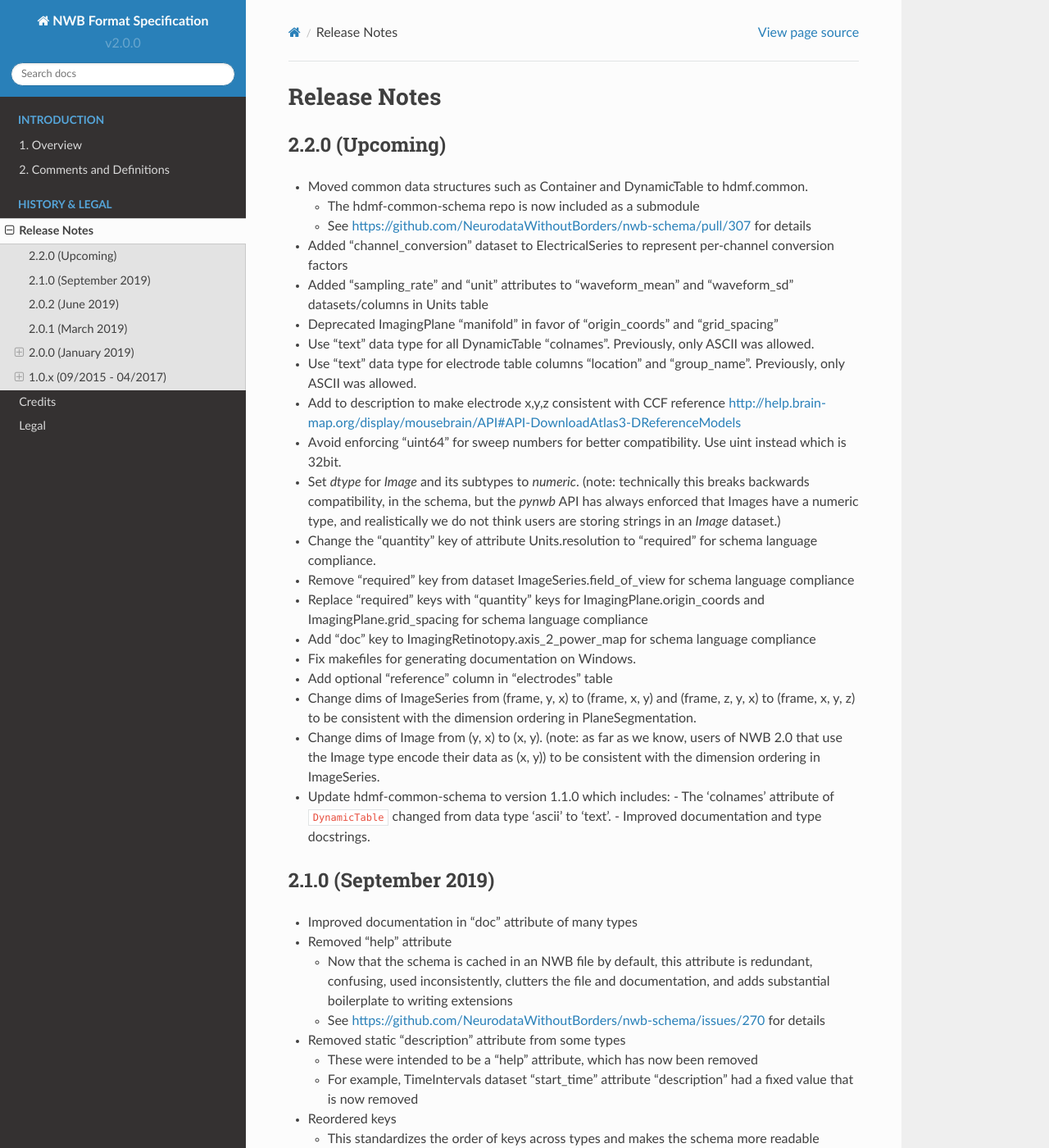
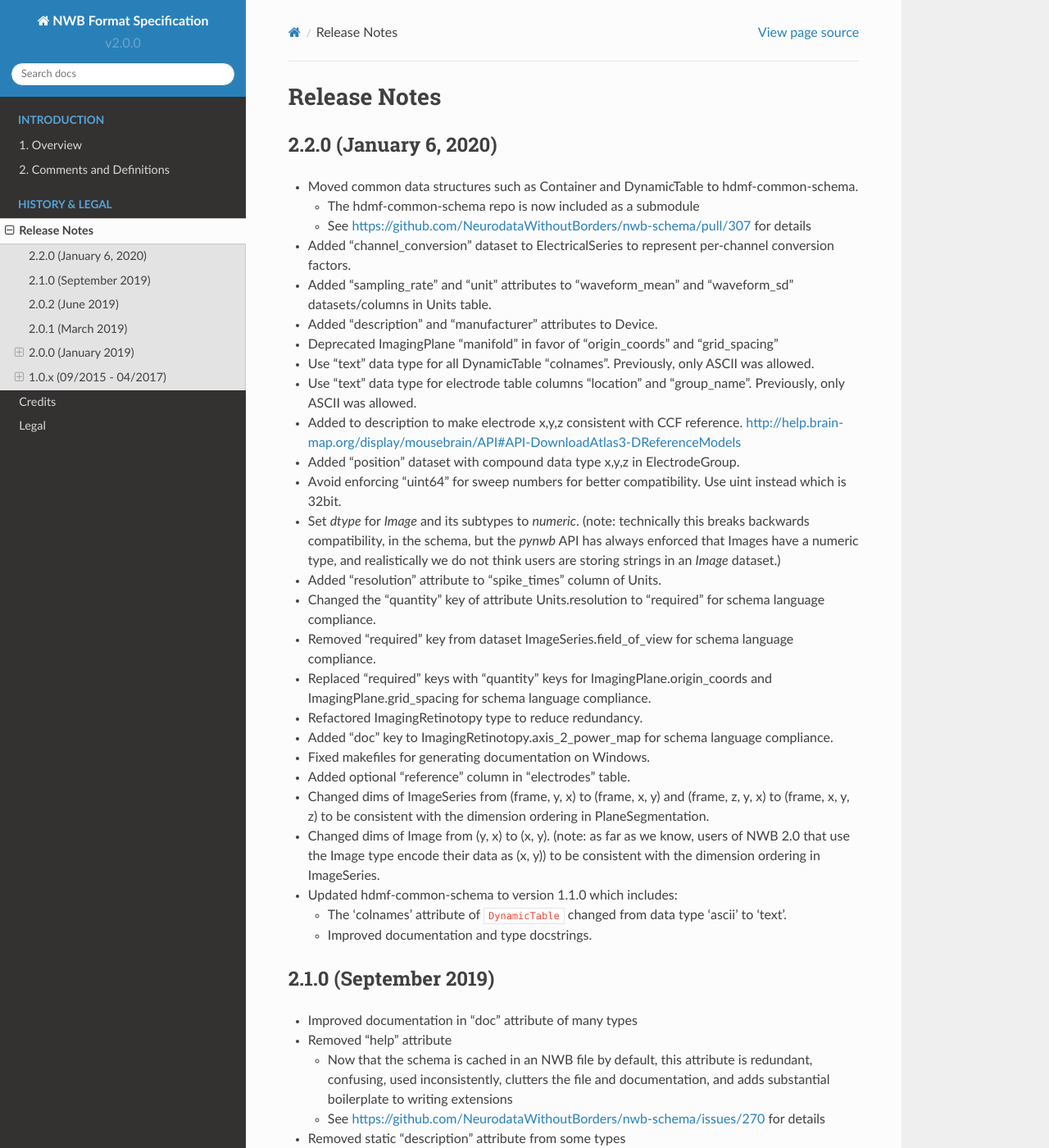
Before and after one commit to NeurodataWithoutBorders/nwb-schema, a Sphinx documentation site: the page built from docs/format/source/format_release_notes.rst, in a window 1280 px wide and 1400 px high. Shown: the whole window at 82% size. Built offline with Sphinx 7.4.7 and the Read the Docs theme 2.0.0, drawn with Linux system fonts in a browser that asks for light colours.

Commit message:
Update release notes with missing notes, fix formatting (#386)
* Update release notes with missing notes, fix formatting

* Update 2.2.0 date

```diff
--- a/docs/format/source/format_release_notes.rst
+++ b/docs/format/source/format_release_notes.rst
@@ -1,17 +1,19 @@
 Release Notes
 =============
 
-2.2.0 (Upcoming)
+2.2.0 (January 6, 2020)
 ----------------
 
-- Moved common data structures such as Container and DynamicTable to hdmf.common.
+- Moved common data structures such as Container and DynamicTable to hdmf-common-schema.
 
   - The hdmf-common-schema repo is now included as a submodule
   - See https://github.com/NeurodataWithoutBorders/nwb-schema/pull/307 for details
 
-- Added "channel_conversion" dataset to ElectricalSeries to represent per-channel conversion factors
+- Added "channel_conversion" dataset to ElectricalSeries to represent per-channel conversion factors.
 
-- Added "sampling_rate" and "unit" attributes to "waveform_mean" and "waveform_sd" datasets/columns in Units table
+- Added "sampling_rate" and "unit" attributes to "waveform_mean" and "waveform_sd" datasets/columns in Units table.
+
+- Added "description" and "manufacturer" attributes to Device.
 
 - Deprecated ImagingPlane "manifold" in favor of "origin_coords" and "grid_spacing"
 
@@ -19,29 +21,36 @@ Release Notes
 
 - Use "text" data type for electrode table columns "location" and "group_name". Previously, only ASCII was allowed.
 
-- Add to description to make electrode x,y,z consistent with CCF reference http://help.brain-map.org/display/mousebrain/API#API-DownloadAtlas3-DReferenceModels
+- Added to description to make electrode x,y,z consistent with CCF reference. http://help.brain-map.org/display/mousebrain/API#API-DownloadAtlas3-DReferenceModels
+
+- Added "position" dataset with compound data type x,y,z in ElectrodeGroup.
 
 - Avoid enforcing "uint64" for sweep numbers for better compatibility. Use uint instead which is 32bit.
 
 - Set `dtype` for `Image` and its subtypes to `numeric`. (note: technically this breaks backwards compatibility, in the schema, but the `pynwb` API has always enforced that Images have a numeric type, and realistically we do not think users are storing strings in an `Image` dataset.)
 
-- Change the "quantity" key of attribute Units.resolution to "required" for schema language compliance.
+- Added "resolution" attribute to "spike_times" column of Units.
 
-- Remove "required" key from dataset ImageSeries.field_of_view for schema language compliance
+- Changed the "quantity" key of attribute Units.resolution to "required" for schema language compliance.
 
-- Replace "required" keys with "quantity" keys for ImagingPlane.origin_coords and ImagingPlane.grid_spacing for schema language compliance
+- Removed "required" key from dataset ImageSeries.field_of_view for schema language compliance.
 
-- Add "doc" key to ImagingRetinotopy.axis_2_power_map for schema language compliance
+- Replaced "required" keys with "quantity" keys for ImagingPlane.origin_coords and ImagingPlane.grid_spacing for schema language compliance.
 
-- Fix makefiles for generating documentation on Windows.
+- Refactored ImagingRetinotopy type to reduce redundancy.
 
-- Add optional "reference" column in "electrodes" table
+- Added "doc" key to ImagingRetinotopy.axis_2_power_map for schema language compliance.
 
-- Change dims of ImageSeries from (frame, y, x) to (frame, x, y) and (frame, z, y, x) to (frame, x, y, z) to be consistent with the dimension ordering in PlaneSegmentation.
+- Fixed makefiles for generating documentation on Windows.
 
-- Change dims of Image from (y, x) to (x, y). (note: as far as we know, users of NWB 2.0 that use the Image type encode their data as (x, y)) to be consistent with the dimension ordering in ImageSeries.
+- Added optional "reference" column in "electrodes" table.
 
-- Update hdmf-common-schema to version 1.1.0 which includes:
+- Changed dims of ImageSeries from (frame, y, x) to (frame, x, y) and (frame, z, y, x) to (frame, x, y, z) to be consistent with the dimension ordering in PlaneSegmentation.
+
+- Changed dims of Image from (y, x) to (x, y). (note: as far as we know, users of NWB 2.0 that use the Image type encode their data as (x, y)) to be consistent with the dimension ordering in ImageSeries.
+
+- Updated hdmf-common-schema to version 1.1.0 which includes:
+
   - The 'colnames' attribute of ``DynamicTable`` changed from data type 'ascii' to 'text'.
   - Improved documentation and type docstrings.
 
```
